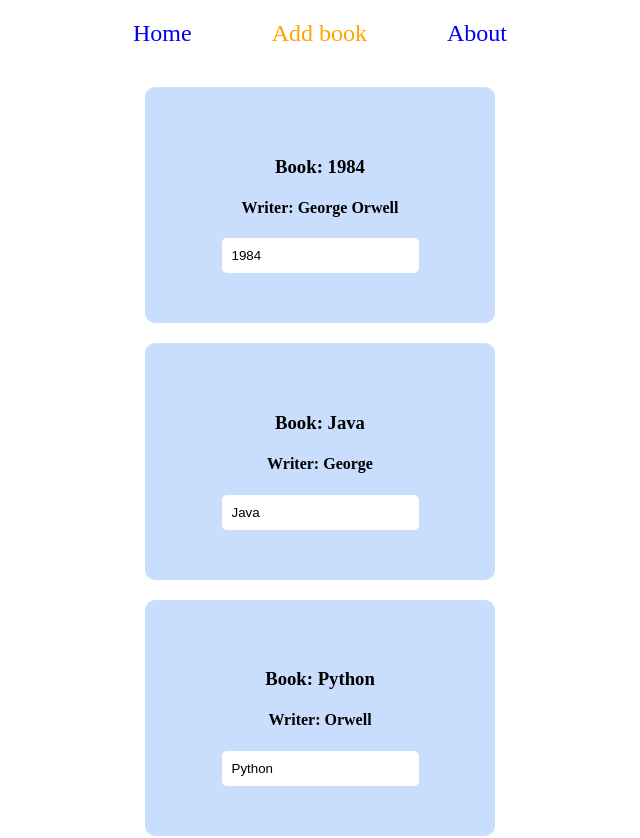
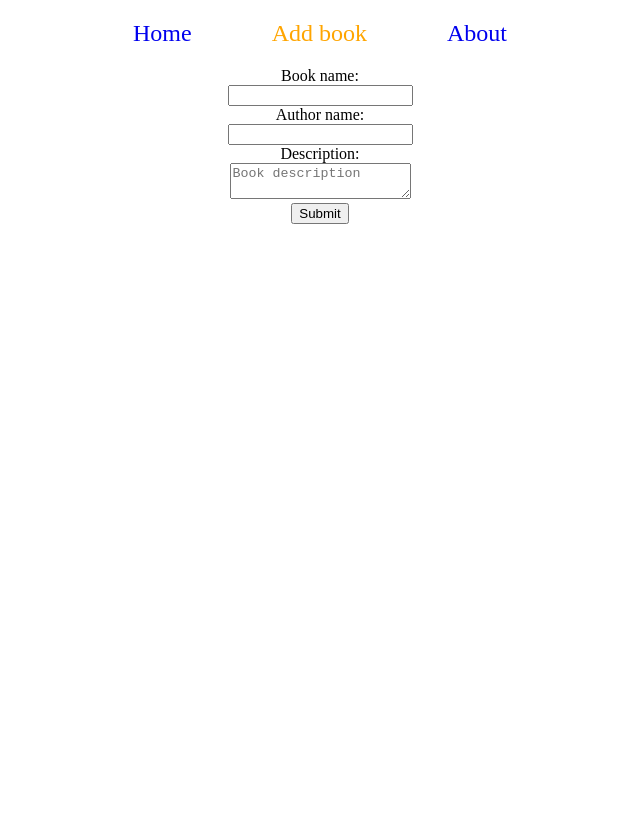
Before and after one commit to mahbubHasan21/first-react-app, a React (Create React App) app: page /add-book in a window 1280 px wide. Shown: the top 838 px of the page, without its empty margins (320-960 px from the left). After the commit the page ends 800 px from the top, so only its background shows below. Built offline with nearby package versions, Linux system fonts and the light colour scheme.

Commit message:
React form- controlled component

```diff
--- a/src/components/MainComponent.js
+++ b/src/components/MainComponent.js
@@ -1,5 +1,6 @@
 import React, { Component } from "react";
 import { Route, Routes } from "react-router-dom";
+import NewBook from "./NewBook";
 import Book from "./representational/Book";
 import Navigation from "./representational/Navigation";
 
@@ -68,7 +69,7 @@
               </div>
             }
           />
-          <Route path="/add-book" element={books} />
+          <Route path="/add-book" element={<NewBook />} />
           <Route path="/about" element={<h2>About</h2>} />
         </Routes>
       </div>
--- /dev/null
+++ b/src/components/NewBook.js
@@ -0,0 +1,59 @@
+import React, { Component } from "react";
+
+class NewBook extends Component {
+  state = {
+    bookName: "",
+    authorName: "",
+    description: "",
+  };
+
+  handleInputChange = (event) => {
+    const name = event.target.name;
+    const value = event.target.value;
+
+    this.setState({
+      [name]: [value],
+    });
+  };
+
+  handleSubmit = (event) => {
+    console.log(this.state);
+    event.preventDefault();
+  };
+  render() {
+    return (
+      <div>
+        <form onSubmit={(event) => this.handleSubmit(event)}>
+          <label>Book name:</label> <br />
+          <input
+            type="text"
+            name="bookName"
+            value={this.state.bookName}
+            onChange={(event) => this.handleInputChange(event)}
+          />
+          <br />
+          <label>Author name:</label>
+          <br />
+          <input
+            type="text"
+            name="authorName"
+            value={this.state.authorName}
+            onChange={(event) => this.handleInputChange(event)}
+          />
+          <br />
+          <label>Description:</label>
+          <br />
+          <textarea
+            placeholder="Book description"
+            name="description"
+            value={this.state.description}
+            onChange={(event) => this.handleInputChange(event)}
+          />
+          <br />
+          <input type="submit" value="Submit" />
+        </form>
+      </div>
+    );
+  }
+}
+export default NewBook;
--- a/src/components/representational/Navigation.js
+++ b/src/components/representational/Navigation.js
@@ -7,9 +7,7 @@
       <nav>
         <ul>
           <li>
-            <NavLink to="/" exact="true">
-              Home
-            </NavLink>
+            <NavLink to="/">Home</NavLink>
           </li>
           <li>
             <NavLink to="/add-book">Add book</NavLink>
```
